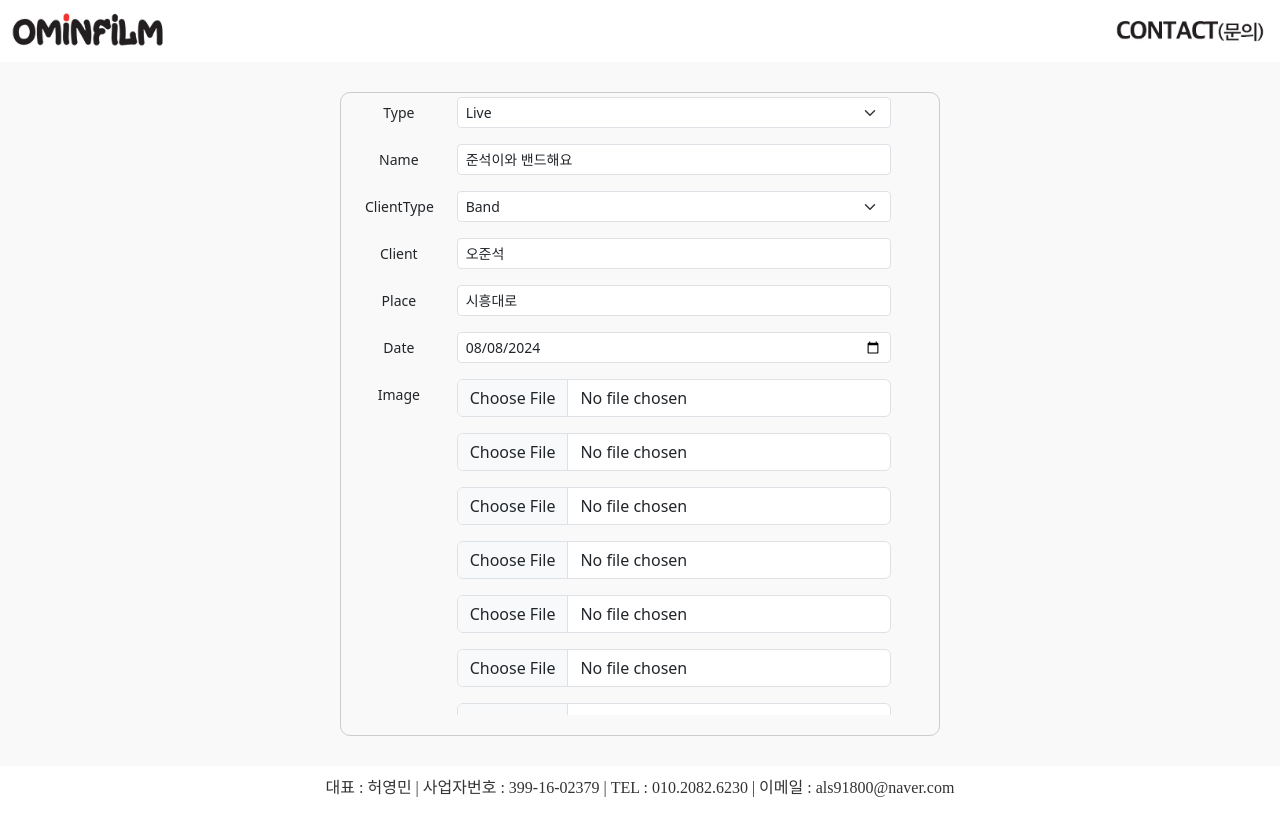
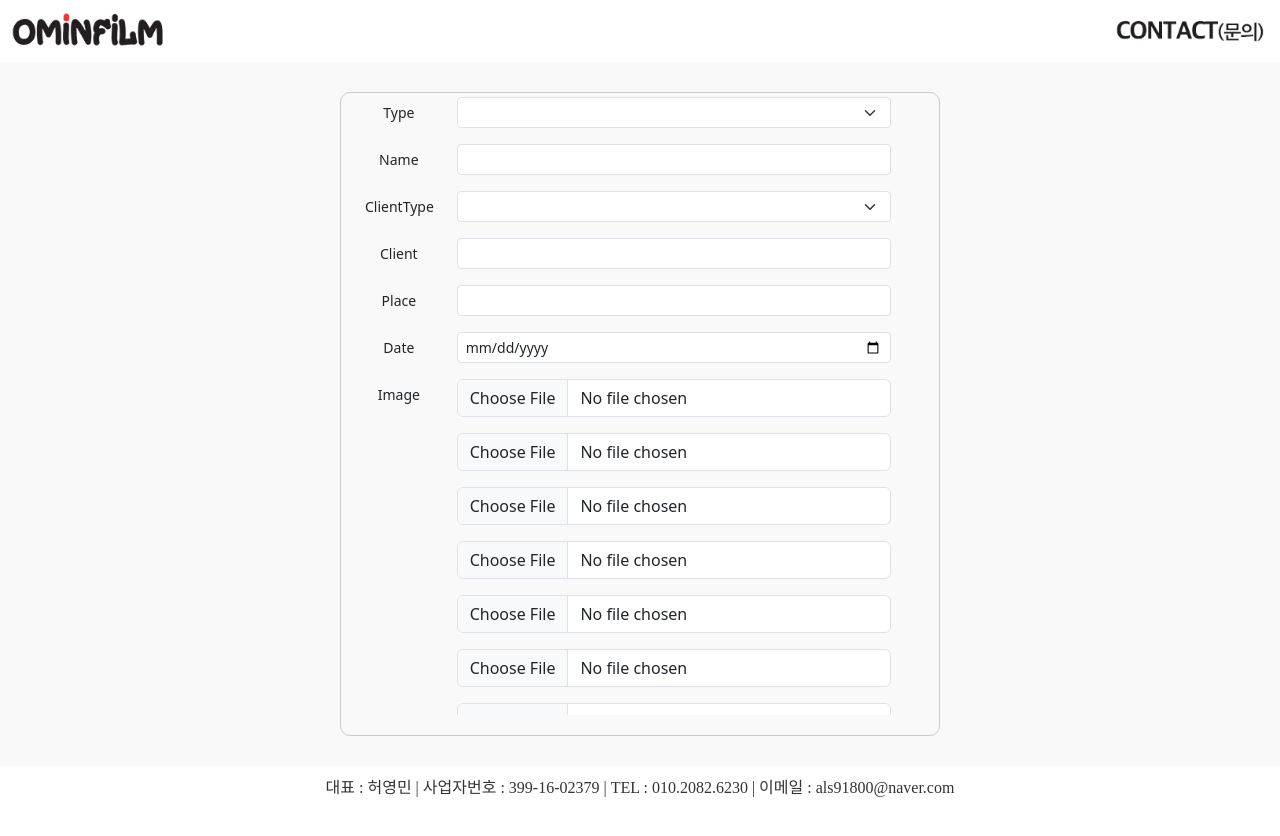
Before and after one commit to NaruHodai/ominFilm-project, a Vue app: page /add/contentsInfo in a window 1280 px wide. Shown: the top 836 px of the page. Built offline with nearby package versions, Linux system fonts and the light colour scheme; no server answers; a web font is replaced by a local one.

Commit message:
컨텐츠 기본정보 삭제

```diff
--- a/src/views/AddContentsInfo.vue
+++ b/src/views/AddContentsInfo.vue
@@ -9,15 +9,15 @@ export default {
   setup() {
     const router = useRouter();
     const content = ref({
-      projectDivi:'Live',
-      projectTitle:'준석이와 밴드해요',
-      clientDivi:'Band',
-      clientName:'오준석',
-      projectPlace:'시흥대로',
-      releaseDate:'2024-08-08',
+      projectDivi:'',
+      projectTitle:'',
+      clientDivi:'',
+      clientName:'',
+      projectPlace:'',
+      releaseDate:'',
       imageSrc:[],
-      youtubeSrcFirst:'L9Wh9Wpto1c',
-      youtubeSrcSecond:'dfdfsdfd',
+      youtubeSrcFirst:'',
+      youtubeSrcSecond:'',
       youtubeSrcThird:'',
       youtubeSrcFourth:'',
       youtubeSrcFifth:'',
```
